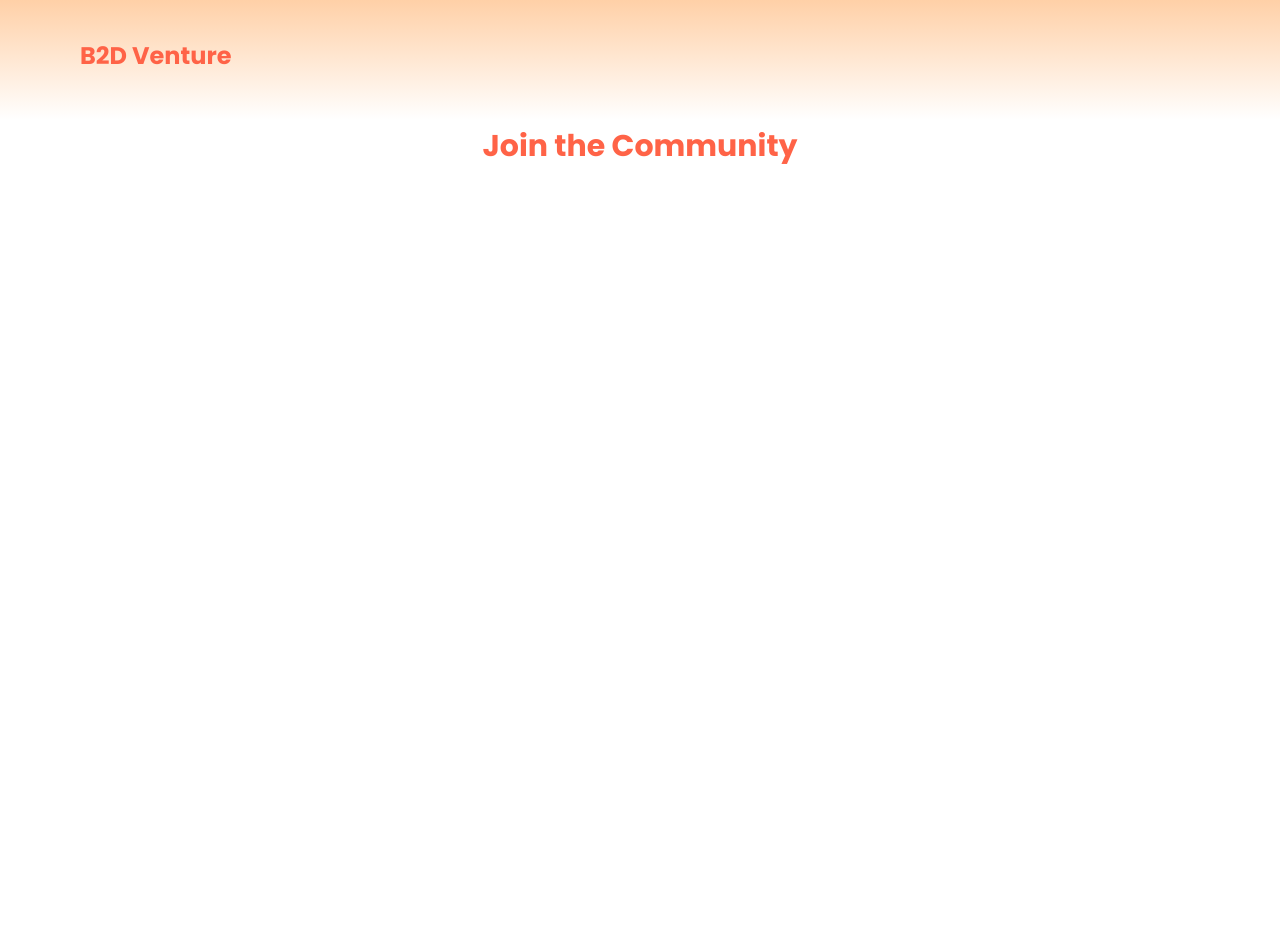
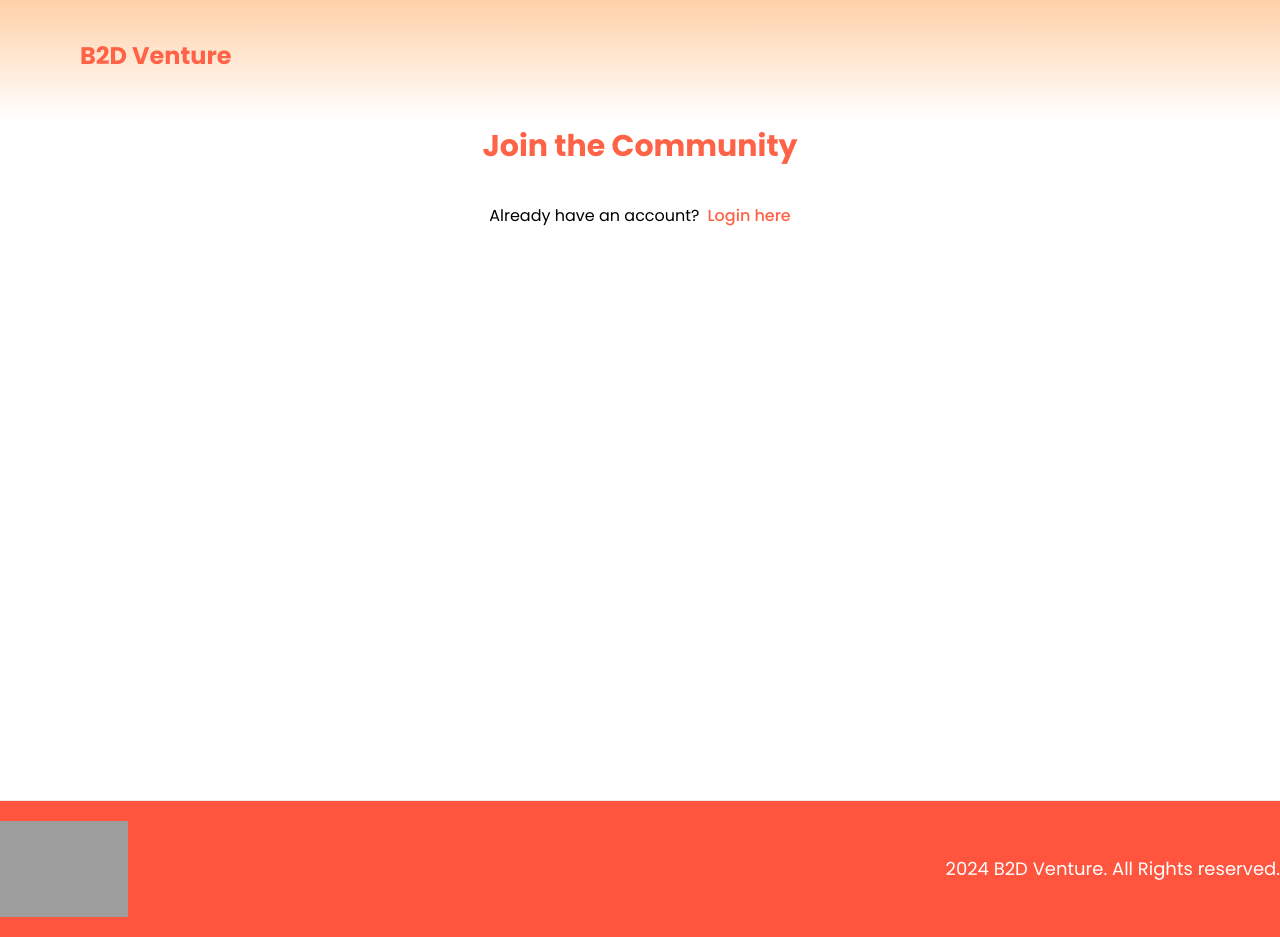
Before and after one commit to woraamy/B2D-Venture, a Next.js app in the folder b2d-venture/: page /SignUp in a window 1280 px wide. Before the commit the page ends 800 px from the top, so only its background shows below. Built offline with nearby package versions, Linux system fonts and the light colour scheme; grey boxes are pictures that could not be loaded.

Commit message:
Change footer background's color and add it to user authentication page

```diff
--- /dev/null
+++ b/b2d-venture/app/(auth)/Login/layout.tsx
@@ -0,0 +1,15 @@
+import Footer from "@/components/shared/Footer";
+import Header from "@/components/shared/Header";
+
+export default function RootLayout({
+    children,
+  }: Readonly<{
+    children: React.ReactNode;
+  }>) {
+    return (
+      <div className="flex h-screen flex-col">
+        <main className="flex-1">{children}</main>
+        <Footer />
+      </div>
+    );
+  }
--- a/b2d-venture/app/(auth)/Login/page.tsx
+++ b/b2d-venture/app/(auth)/Login/page.tsx
@@ -27,7 +27,7 @@ const Login = () => {
             Back to home
           </p>
         </a>
-        <h1 className="text-5xl font-bold text-center text-[#FF6347]">Welcome back</h1>
+        <h1 className="text-5xl font-bold text-center text-[#FF6347] mt-10">Welcome back</h1>
         <p className="text-center mt-5 text-lg">Welcome back! Please enter your details to log into your account</p>
 
         <form className="space-y-5">
--- /dev/null
+++ b/b2d-venture/app/(auth)/SignUp/layout.tsx
@@ -0,0 +1,15 @@
+import Footer from "@/components/shared/Footer";
+import Header from "@/components/shared/Header";
+
+export default function RootLayout({
+    children,
+  }: Readonly<{
+    children: React.ReactNode;
+  }>) {
+    return (
+      <div className="flex h-screen flex-col">
+        <main className="flex-1">{children}</main>
+        <Footer />
+      </div>
+    );
+  }
--- a/b2d-venture/app/(auth)/SignUp/page.tsx
+++ b/b2d-venture/app/(auth)/SignUp/page.tsx
@@ -13,6 +13,11 @@ const SignUp = () => {
           </p>
         </a>
         <p className="flex-center text-3xl font-bold text-[#FF6347] mt-32">Join the Community</p>
+
+        <p className="mt-10 flex justify-center items-center space-x-2">
+          <span className="text-sm md:text-base">Already have an account?</span>
+          <a href="/Login" className="text-[#FF6347] font-medium">Login here</a>
+        </p>
       </div>
     )
 }
--- a/b2d-venture/components/shared/Footer.tsx
+++ b/b2d-venture/components/shared/Footer.tsx
@@ -4,7 +4,7 @@ import Link from "next/link"
 
 const Footer = () => {
   return (
-    <footer className="border-t bg-[#FFF8F2]">
+    <footer className="border-t bg-[#FF543E]">
       <div className="flex-center wrapper flex-between flex flex-col gap-4 p-5 text-center sm:flex-row">
         <Link href='/'>
           <Image
@@ -15,7 +15,7 @@ const Footer = () => {
           />
         </Link>
 
-        <p className="p-regular-18">2024 B2D Venture. All Rights reserved.</p>
+        <p className="p-regular-18 text-[#ffffff]">2024 B2D Venture. All Rights reserved.</p>
         {/* <div className='flex flex-wrap gap-10 sm:justify-between md:flex-1'>
             {FOOTER_LINKS.map((columns) => (
               <FooterColumn title={columns.title}>
```
